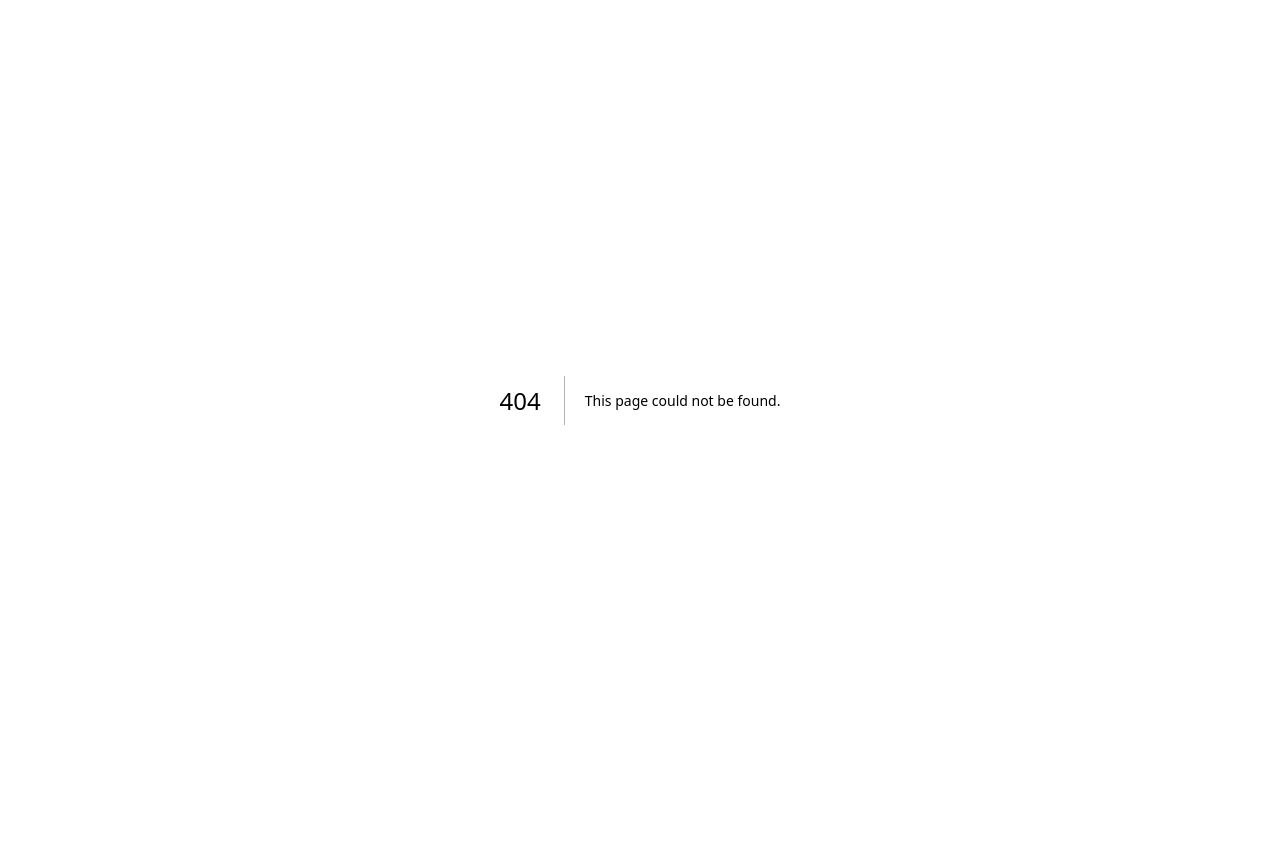
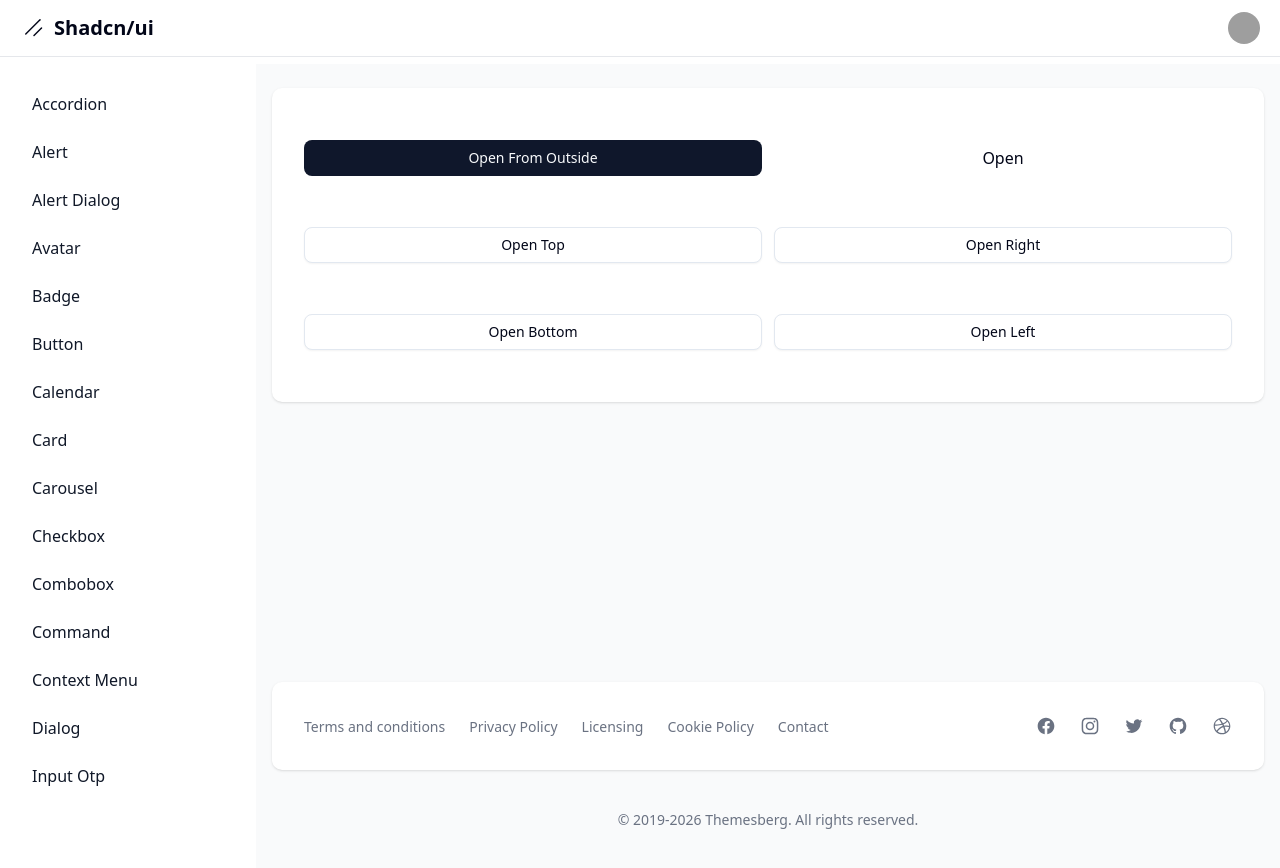
Before and after one commit to dieginin/curso_shadcn, a Next.js app: page /dashboard/sheet in a window 1280 px wide. Before the commit this address had no page. Before the commit the page ends 800 px from the top, so only its background shows below. Built offline with nearby package versions, Linux system fonts and the light colour scheme; grey boxes are pictures that could not be loaded.

Commit message:
feat: add Sheet component and integrate into the dashboard layout

```diff
--- a/app/dashboard/layout.tsx
+++ b/app/dashboard/layout.tsx
@@ -23,6 +23,7 @@
   { name: "menubar", href: "menubar" },
   { name: "input otp", href: "input-otp" },
   { name: "progress", href: "progress" },
+  { name: "sheet", href: "sheet" },
 ].sort((a, b) => a.name.localeCompare(b.name))
 
 export default function DashboardLayout({ children }: { children: React.ReactNode }) {
--- /dev/null
+++ b/app/dashboard/sheet/page.tsx
@@ -0,0 +1,48 @@
+"use client"
+
+import { Sheet, SheetContent, SheetDescription, SheetHeader, SheetTitle, SheetTrigger } from "@/components/ui/sheet"
+
+import { Button } from "@/components/ui/button"
+import { useState } from "react"
+
+const SHEET_SIDES = ["top", "right", "bottom", "left"] as const
+
+export default function Page() {
+  const [open, setOpen] = useState(false)
+
+  return (
+    <div className='grid grid-cols-2 gap-3 h-62.5 items-center'>
+      <Button onClick={() => setOpen(true)}>Open from outside</Button>
+
+      <Sheet open={open} onOpenChange={setOpen}>
+        <SheetTrigger>Open</SheetTrigger>
+        <SheetContent>
+          <SheetHeader>
+            <SheetTitle>Are you absolutely sure?</SheetTitle>
+            <SheetDescription>
+              This action cannot be undone. This will permanently delete your account and remove your data from our
+              servers.
+            </SheetDescription>
+          </SheetHeader>
+        </SheetContent>
+      </Sheet>
+
+      {SHEET_SIDES.map(side => (
+        <Sheet key={side}>
+          <SheetTrigger asChild>
+            <Button variant='outline'>Open {side}</Button>
+          </SheetTrigger>
+          <SheetContent side={side}>
+            <SheetHeader>
+              <SheetTitle>Are you absolutely sure?</SheetTitle>
+              <SheetDescription>
+                This action cannot be undone. This will permanently delete your account and remove your data from our
+                servers.
+              </SheetDescription>
+            </SheetHeader>
+          </SheetContent>
+        </Sheet>
+      ))}
+    </div>
+  )
+}
--- /dev/null
+++ b/components/ui/sheet.tsx
@@ -0,0 +1,103 @@
+"use client"
+
+import * as React from "react"
+import * as SheetPrimitive from "@radix-ui/react-dialog"
+
+import { XIcon } from "lucide-react"
+import { cn } from "@/lib/utils"
+
+function Sheet({ ...props }: React.ComponentProps<typeof SheetPrimitive.Root>) {
+  return <SheetPrimitive.Root data-slot='sheet' {...props} />
+}
+
+function SheetTrigger({ ...props }: React.ComponentProps<typeof SheetPrimitive.Trigger>) {
+  return <SheetPrimitive.Trigger data-slot='sheet-trigger' {...props} />
+}
+
+function SheetClose({ ...props }: React.ComponentProps<typeof SheetPrimitive.Close>) {
+  return <SheetPrimitive.Close data-slot='sheet-close' {...props} />
+}
+
+function SheetPortal({ ...props }: React.ComponentProps<typeof SheetPrimitive.Portal>) {
+  return <SheetPrimitive.Portal data-slot='sheet-portal' {...props} />
+}
+
+function SheetOverlay({ className, ...props }: React.ComponentProps<typeof SheetPrimitive.Overlay>) {
+  return (
+    <SheetPrimitive.Overlay
+      data-slot='sheet-overlay'
+      className={cn(
+        "data-[state=open]:animate-in data-[state=closed]:animate-out data-[state=closed]:fade-out-0 data-[state=open]:fade-in-0 fixed inset-0 z-50 bg-black/50",
+        className
+      )}
+      {...props}
+    />
+  )
+}
+
+function SheetContent({
+  className,
+  children,
+  side = "right",
+  ...props
+}: React.ComponentProps<typeof SheetPrimitive.Content> & {
+  side?: "top" | "right" | "bottom" | "left"
+}) {
+  return (
+    <SheetPortal>
+      <SheetOverlay />
+      <SheetPrimitive.Content
+        data-slot='sheet-content'
+        className={cn(
+          "bg-background data-[state=open]:animate-in data-[state=closed]:animate-out fixed z-50 flex flex-col gap-4 shadow-lg transition ease-in-out data-[state=closed]:duration-300 data-[state=open]:duration-500",
+          side === "right" &&
+            "data-[state=closed]:slide-out-to-right data-[state=open]:slide-in-from-right inset-y-0 right-0 h-full w-3/4 border-l sm:max-w-sm",
+          side === "left" &&
+            "data-[state=closed]:slide-out-to-left data-[state=open]:slide-in-from-left inset-y-0 left-0 h-full w-3/4 border-r sm:max-w-sm",
+          side === "top" &&
+            "data-[state=closed]:slide-out-to-top data-[state=open]:slide-in-from-top inset-x-0 top-0 h-auto border-b",
+          side === "bottom" &&
+            "data-[state=closed]:slide-out-to-bottom data-[state=open]:slide-in-from-bottom inset-x-0 bottom-0 h-auto border-t",
+          className
+        )}
+        {...props}
+      >
+        {children}
+        <SheetPrimitive.Close className='ring-offset-background focus:ring-ring data-[state=open]:bg-secondary absolute top-4 right-4 rounded-xs opacity-70 transition-opacity hover:opacity-100 focus:ring-2 focus:ring-offset-2 focus:outline-hidden disabled:pointer-events-none'>
+          <XIcon className='size-4' />
+          <span className='sr-only'>Close</span>
+        </SheetPrimitive.Close>
+      </SheetPrimitive.Content>
+    </SheetPortal>
+  )
+}
+
+function SheetHeader({ className, ...props }: React.ComponentProps<"div">) {
+  return <div data-slot='sheet-header' className={cn("flex flex-col gap-1.5 p-4", className)} {...props} />
+}
+
+function SheetFooter({ className, ...props }: React.ComponentProps<"div">) {
+  return <div data-slot='sheet-footer' className={cn("mt-auto flex flex-col gap-2 p-4", className)} {...props} />
+}
+
+function SheetTitle({ className, ...props }: React.ComponentProps<typeof SheetPrimitive.Title>) {
+  return (
+    <SheetPrimitive.Title
+      data-slot='sheet-title'
+      className={cn("text-foreground font-semibold", className)}
+      {...props}
+    />
+  )
+}
+
+function SheetDescription({ className, ...props }: React.ComponentProps<typeof SheetPrimitive.Description>) {
+  return (
+    <SheetPrimitive.Description
+      data-slot='sheet-description'
+      className={cn("text-muted-foreground text-sm", className)}
+      {...props}
+    />
+  )
+}
+
+export { Sheet, SheetTrigger, SheetClose, SheetContent, SheetHeader, SheetFooter, SheetTitle, SheetDescription }
```
